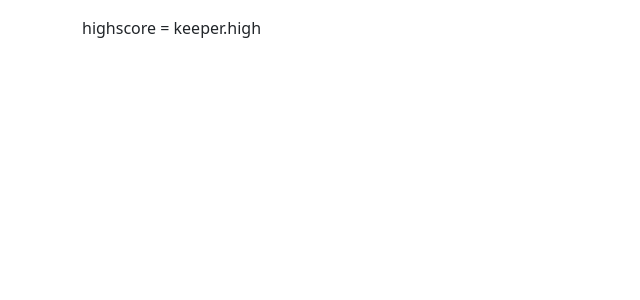
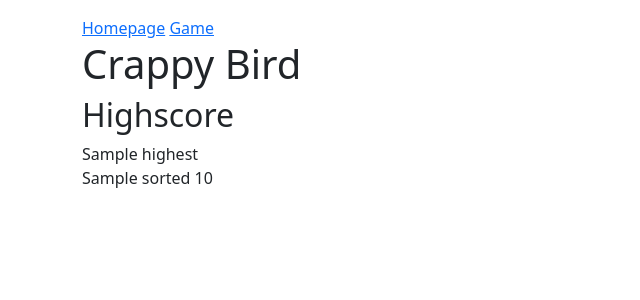
Before and after one commit to jtam64/pygame_final_project, a Flask app: template templates/index.html in a window 1280 px wide. Shown: the top 300 px of the page, without its empty margins (0-640 px from the left). Run offline with Flask 2, Linux system fonts and the light colour scheme; the template is opened without the code that fills it: most values are stand-ins (such as "Sample title", 1, 10 or a date in 2020).

Commit message:
created come templates for flask

```diff
--- a/app.py
+++ b/app.py
@@ -1,5 +1,5 @@
 import flask
-from game.helper import score
+from helper import score
 
 app = flask.Flask(__name__)
 
@@ -8,5 +8,9 @@ def index():
     keeper = score.Score()
     return flask.render_template("index.html", keeper=keeper)
 
+@app.route("/game")
+def game():
+    return flask.render_template("game.html")
+
 if __name__ == "__main__":
     app.run(debug=True)
--- a/helper/score.py
+++ b/helper/score.py
@@ -55,3 +55,6 @@ class Score:
         '''
         with open ("helper/scores.json", "r") as file:
             self.scores = json.load(file)
+
+    def sorted(self) -> list:
+        return sorted(self.scores["2"])
--- a/helper/scores.json
+++ b/helper/scores.json
@@ -1 +1 @@
-{"1": 1, "2": [1]}
+{"1": 1, "2": [1, 22, 55, 18, 9, 4]}
--- /dev/null
+++ b/templates/game.html
@@ -0,0 +1,5 @@
+{% extends "base.html" %}
+
+{% block content %}
+
+{% endblock %}
--- a/templates/index.html
+++ b/templates/index.html
@@ -1,5 +1,16 @@
 {% extends "base.html" %}
 
 {% block content %}
-    highscore = keeper.high
+    <a href="{{ url_for('index') }}">Homepage</a>
+    <a href="{{ url_for('game') }}">Game</a>
+    <h1> Crappy Bird </h1>
+    <div>
+        <h2> Highscore </h2>
+        {{ keeper.highest }}
+    </div>
+    <div>
+        {% for i, score in keeper.sorted() %}
+        <p>{{ i }} {{ score }}</p>
+    </div>
+    {% endfor %}
 {% endblock %}
```
